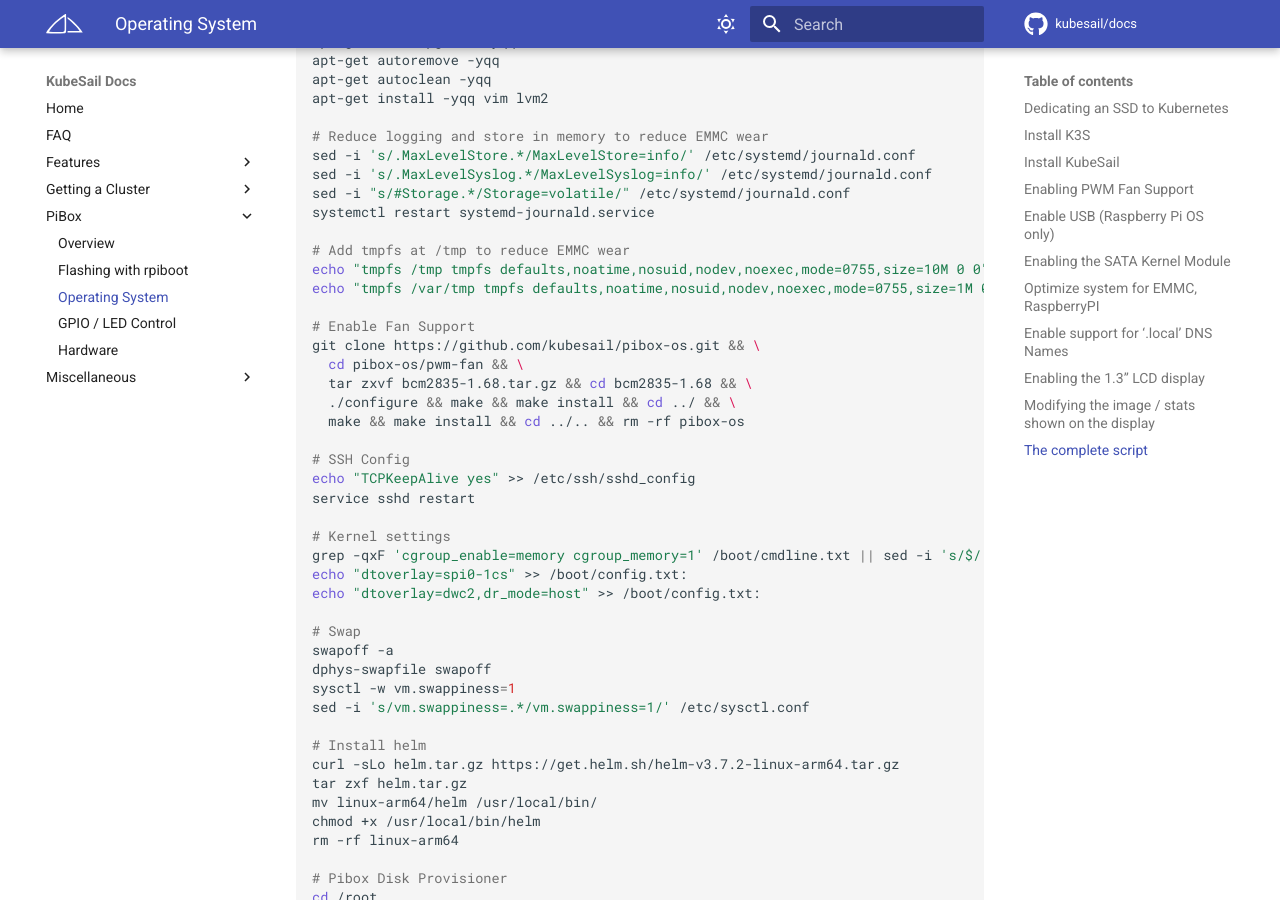
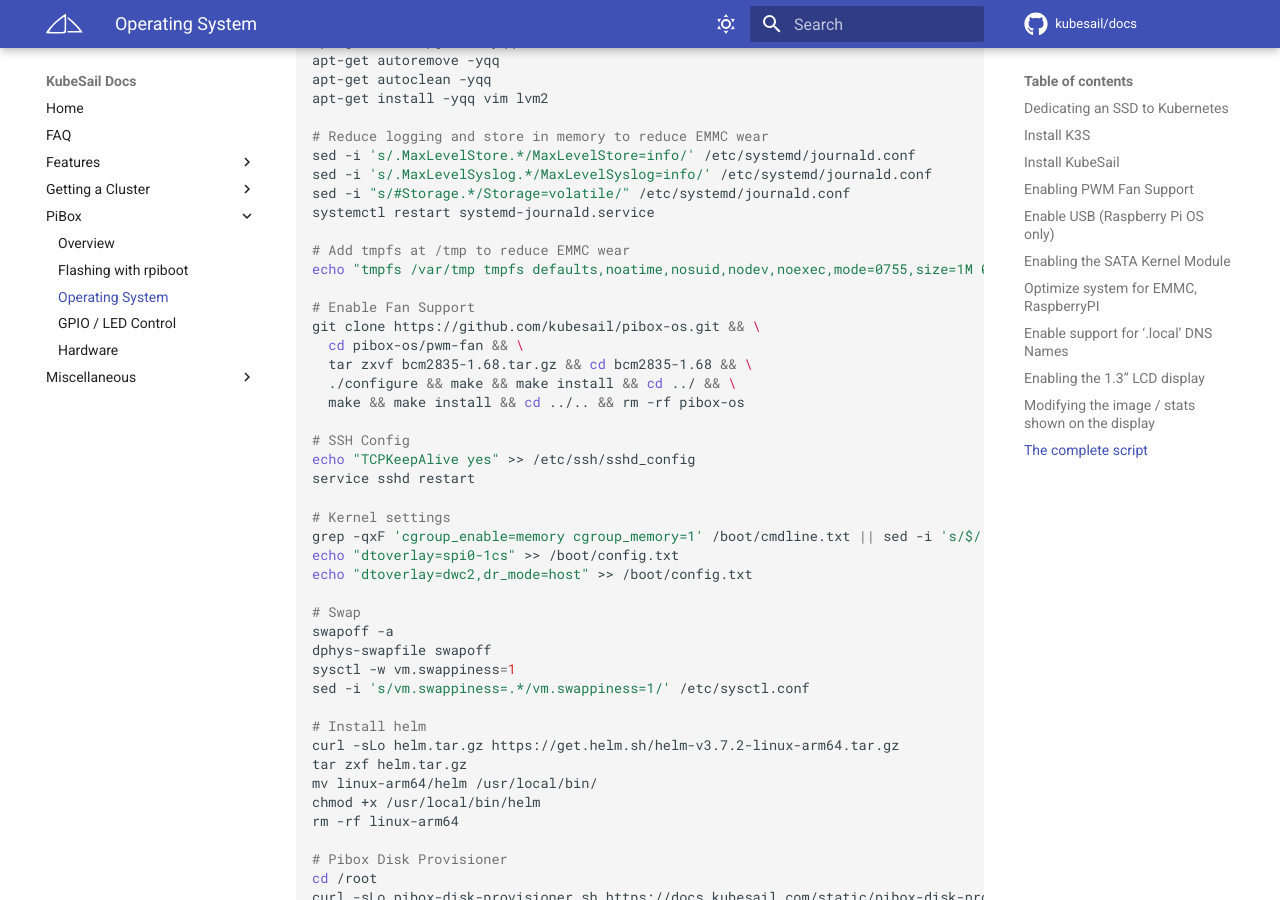
Before and after one commit to kubesail/kubesail-docs, an MkDocs documentation site: the page built from docs/guides/pibox/os.md, in a window 1280 px wide and 900 px high, scrolled down 5210 px. Built offline with MkDocs 1.6.1 and Material for MkDocs 9.7.7, drawn with Linux system fonts in a browser that asks for light colours; comment, search, counter and statistics services are not loaded.

Commit message:
small fixes to os script

```diff
--- a/docs/guides/pibox/os.md
+++ b/docs/guides/pibox/os.md
@@ -206,7 +206,6 @@
 systemctl restart systemd-journald.service
 
 # Add tmpfs at /tmp to reduce EMMC wear
-echo "tmpfs /tmp tmpfs defaults,noatime,nosuid,nodev,noexec,mode=0755,size=10M 0 0" >> /etc/fstab
 echo "tmpfs /var/tmp tmpfs defaults,noatime,nosuid,nodev,noexec,mode=0755,size=1M 0 0" >> /etc/fstab
 
 # Enable Fan Support
@@ -222,8 +221,8 @@
 
 # Kernel settings
 grep -qxF 'cgroup_enable=memory cgroup_memory=1' /boot/cmdline.txt || sed -i 's/$/ cgroup_enable=memory cgroup_memory=1/' /boot/cmdline.txt
-echo "dtoverlay=spi0-1cs" >> /boot/config.txt:
-echo "dtoverlay=dwc2,dr_mode=host" >> /boot/config.txt:
+echo "dtoverlay=spi0-1cs" >> /boot/config.txt
+echo "dtoverlay=dwc2,dr_mode=host" >> /boot/config.txt
 
 # Swap
 swapoff -a
```
